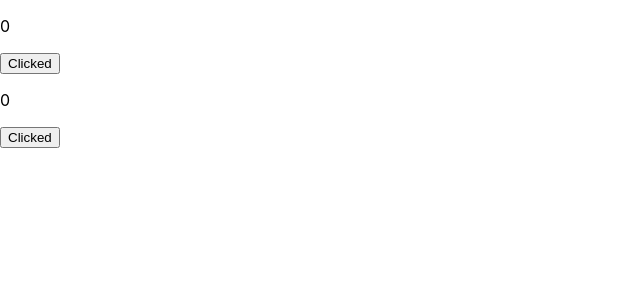
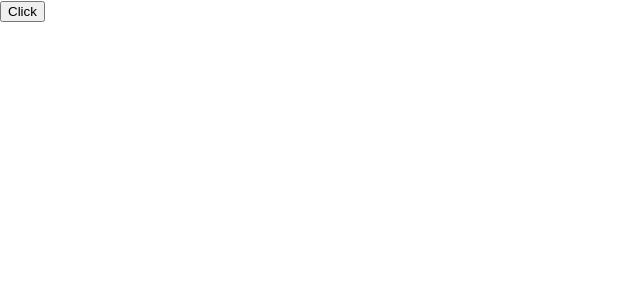
Before and after one commit to harsh007fc/Hooks_In_React, a React (Create React App) app: page / in a window 1280 px wide. Shown: the top 300 px of the page, without its empty margins (0-640 px from the left). Built offline with nearby package versions, Linux system fonts and the light colour scheme.

Commit message:
context api added

```diff
--- a/src/App.js
+++ b/src/App.js
@@ -1,11 +1,13 @@
 
-import Us from "./UseState/Us";
-import Ue1 from "./UseEffect/Ue1";
-import Ue2 from "./UseEffect/Ue2";
-import Ue3 from "./UseEffect/Ue3";
-import Infinite from "./UseEffect/Infinite";
-import UeWc from "./UseEffect/Cleanup/UeWc";
-import UeWc1 from "./UseEffect/Cleanup/UeWc1";
+// import Us from "./UseState/Us";
+// import Ue1 from "./UseEffect/Ue1";
+// import Ue2 from "./UseEffect/Ue2";
+// import Ue3 from "./UseEffect/Ue3";
+// import Infinite from "./UseEffect/Infinite";
+// import UeWc from "./UseEffect/Cleanup/UeWc";
+// import UeWc1 from "./UseEffect/Cleanup/UeWc1";
+// import Demo from "./ContextApi/Demo";
+import Main from "./ContextApi/Main";
 function App() {
   return (
     <>
@@ -15,8 +17,10 @@
     {/* <Ue2></Ue2> */}
     {/* <Infinite></Infinite> */}
     {/* <Ue3></Ue3> */}
-    <UeWc></UeWc>
-    <UeWc1></UeWc1>
+    {/* <UeWc></UeWc>  */}
+    {/* <UeWc1></UeWc1>  */}
+    {/* <Demo></Demo> */}
+    <Main></Main>
     </>
   );
 }
--- /dev/null
+++ b/src/ContextApi/Context.js
@@ -0,0 +1,4 @@
+import React from 'react'
+
+let myContext = React.createContext('Hello');
+export default myContext
--- /dev/null
+++ b/src/ContextApi/Demo.js
@@ -0,0 +1,15 @@
+import React,{useContext} from 'react'
+import DemoChild from './DemoChild';
+import myContext from './Context';
+function Demo() {
+    console.log('demo render');
+    // let val = useContext(myContext);
+    // console.log(val);
+    return (
+        <div>
+            <DemoChild></DemoChild>
+        </div>
+    )
+}
+
+export default React.memo(Demo)
--- /dev/null
+++ b/src/ContextApi/DemoChild.js
@@ -0,0 +1,15 @@
+import React,{useContext} from 'react'
+
+import myContext from './Context';
+function DemoChild() {
+    console.log('demo child render');
+    let val = useContext(myContext);
+    console.log(val);
+    return (
+        <div>
+
+        </div>
+    )
+}
+
+export default DemoChild
--- /dev/null
+++ b/src/ContextApi/Main.js
@@ -0,0 +1,17 @@
+import React,{useState} from 'react'
+import Demo from './Demo'
+import myContext from './Context'
+function Main() {
+    console.log('render');
+    let [count,setCount] = useState(0);
+    return (
+        <div>
+            <button onClick={()=>{setCount(count+1)}}>Click</button>
+            <myContext.Provider value={count}>
+                <Demo/>
+            </myContext.Provider>
+        </div>
+    )
+}
+
+export default Main
```
